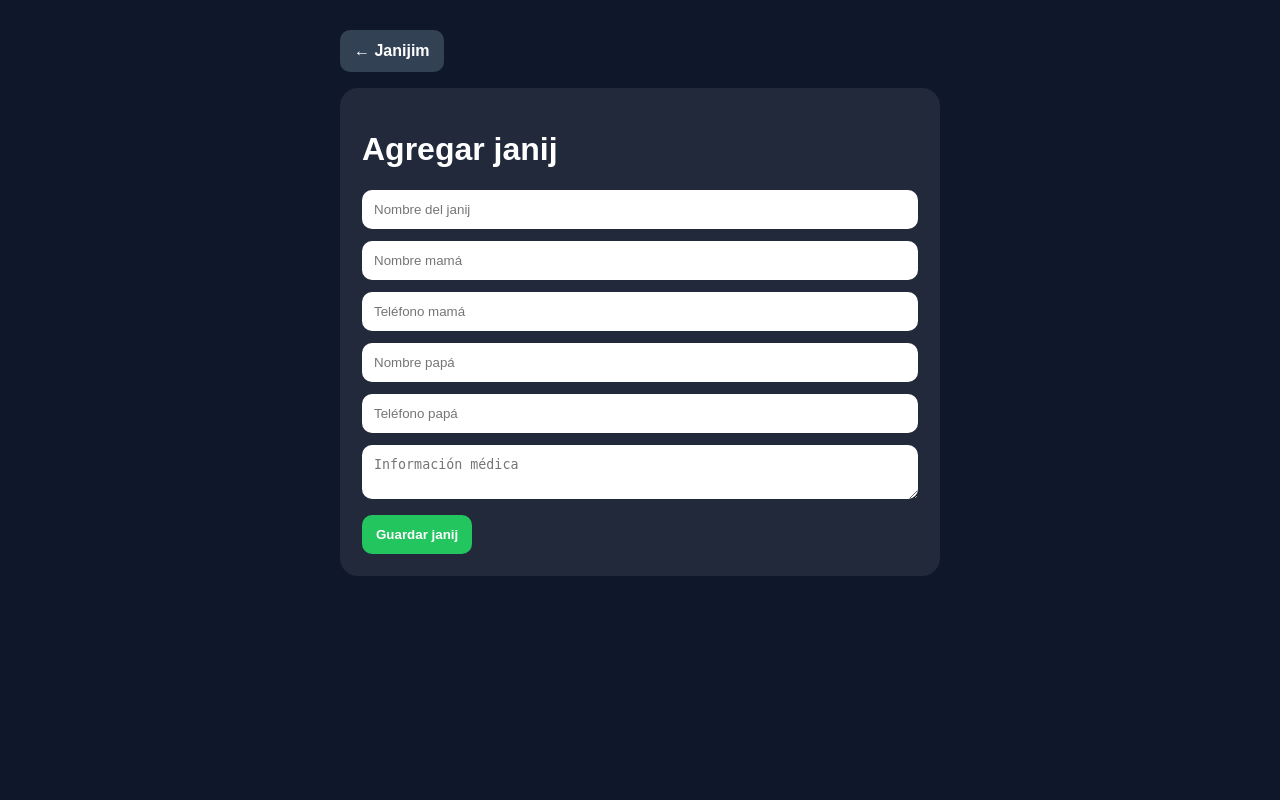
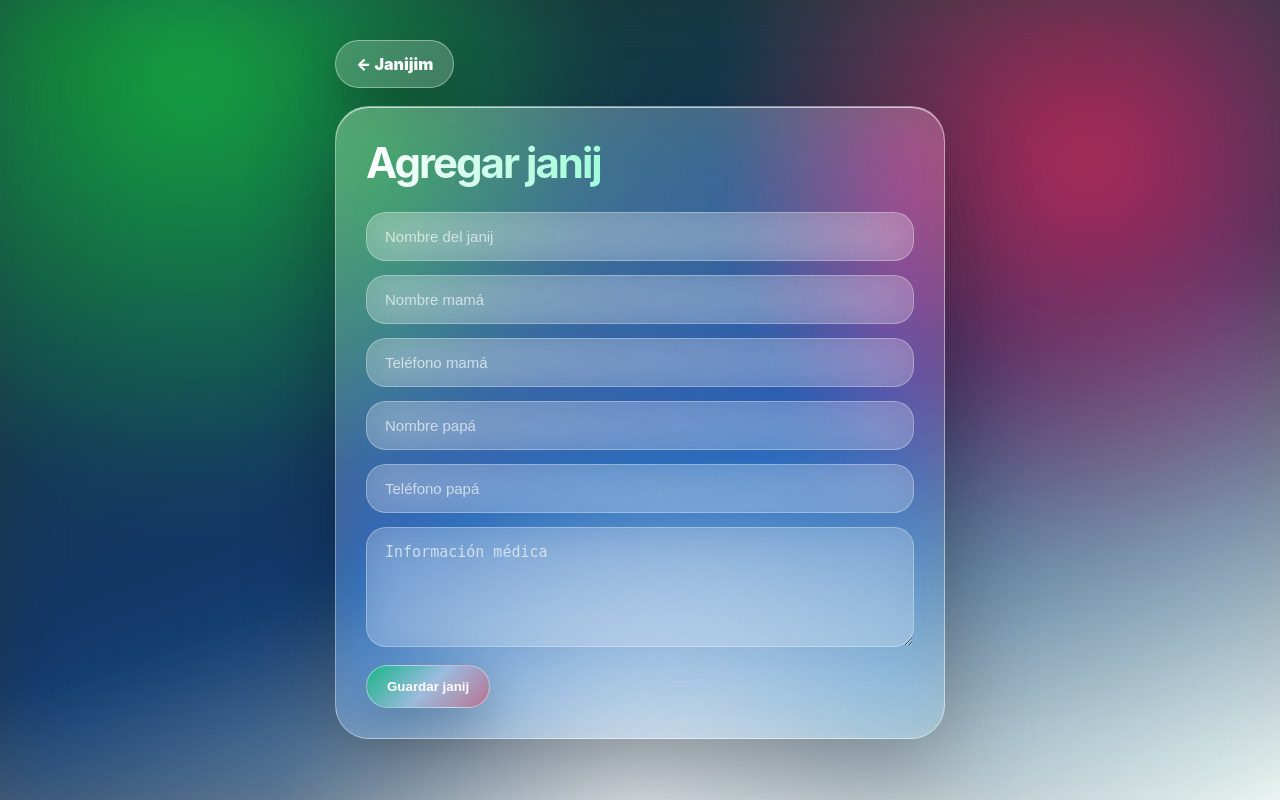
Before and after one commit to rashimshivteisrael-rgb/ShivteApp, a Django app: template templates/agregar_janij_general.html in a window 1280 px wide. Run offline with Django 4.2, Linux system fonts and the light colour scheme; the template is opened without the code that fills it, so the values that code supplies are empty.

Commit message:
version 034

```diff
--- a/templates/agregar_janij_general.html
+++ b/templates/agregar_janij_general.html
@@ -4,12 +4,201 @@
 <meta charset="UTF-8">
 <title>Agregar Janij</title>
 <style>
-body { margin:0; font-family:Arial; background:#0f172a; color:white; }
-.container { max-width:600px; margin:auto; padding:30px 20px; }
-.card { background:rgba(255,255,255,0.08); padding:22px; border-radius:18px; }
-input, textarea { width:100%; padding:12px; margin-bottom:12px; border-radius:10px; border:none; box-sizing:border-box; }
-button, .btn { background:#22c55e; color:white; padding:12px 14px; border:none; border-radius:10px; font-weight:bold; text-decoration:none; display:inline-block; }
-.back { background:#334155; margin-bottom:16px; }
+
+*{
+    box-sizing:border-box;
+}
+
+body{
+    margin:0;
+    min-height:100vh;
+    font-family:-apple-system,BlinkMacSystemFont,"SF Pro Display","Segoe UI",Arial,sans-serif;
+    color:white;
+    overflow-x:hidden;
+
+    background:
+    radial-gradient(circle at 15% 10%, rgba(0,180,90,.65), transparent 32%),
+    radial-gradient(circle at 85% 20%, rgba(210,40,70,.55), transparent 32%),
+    radial-gradient(circle at 50% 100%, rgba(255,255,255,.75), transparent 35%),
+    linear-gradient(160deg,#06251b,#0b2545 55%,#eef7f3);
+}
+
+body::before{
+    content:"";
+    position:fixed;
+    inset:0;
+    background:rgba(255,255,255,.08);
+    backdrop-filter:blur(35px) saturate(180%);
+    pointer-events:none;
+}
+
+.container{
+    position:relative;
+    z-index:1;
+    max-width:650px;
+    margin:auto;
+    padding:40px 20px 60px;
+}
+
+.card{
+
+    background:
+    linear-gradient(
+        145deg,
+        rgba(255,255,255,.30),
+        rgba(255,255,255,.08)
+    );
+
+    border:1px solid rgba(255,255,255,.40);
+
+    border-radius:34px;
+
+    padding:30px;
+
+    backdrop-filter:
+    blur(30px)
+    saturate(200%);
+
+    box-shadow:
+    0 35px 90px rgba(0,0,0,.30),
+    inset 0 1px rgba(255,255,255,.65);
+}
+
+h1{
+
+    margin-top:0;
+    margin-bottom:24px;
+
+    font-size:42px;
+
+    letter-spacing:-2px;
+
+    background:
+    linear-gradient(
+        90deg,
+        white,
+        #8fffd2,
+        white
+    );
+
+    -webkit-background-clip:text;
+    background-clip:text;
+    color:transparent;
+}
+
+input,
+textarea{
+
+    width:100%;
+
+    padding:15px 18px;
+
+    margin-bottom:14px;
+
+    border-radius:20px;
+
+    border:1px solid rgba(255,255,255,.30);
+
+    background:rgba(255,255,255,.18);
+
+    color:white;
+
+    font-size:15px;
+
+    outline:none;
+
+    backdrop-filter:blur(20px);
+
+    transition:.2s ease;
+}
+
+input:focus,
+textarea:focus{
+
+    background:rgba(255,255,255,.26);
+
+    box-shadow:
+    0 0 30px rgba(0,255,170,.20);
+}
+
+input::placeholder,
+textarea::placeholder{
+    color:rgba(255,255,255,.65);
+}
+
+textarea{
+    min-height:120px;
+    resize:vertical;
+}
+
+button,
+.btn{
+
+    display:inline-block;
+
+    padding:13px 20px;
+
+    border:none;
+
+    border-radius:999px;
+
+    text-decoration:none;
+
+    font-weight:900;
+
+    color:white;
+
+    cursor:pointer;
+
+    background:
+    linear-gradient(
+        135deg,
+        rgba(0,200,110,.70),
+        rgba(255,255,255,.20),
+        rgba(210,40,70,.50)
+    );
+
+    border:1px solid rgba(255,255,255,.40);
+
+    backdrop-filter:blur(20px);
+
+    box-shadow:
+    0 18px 45px rgba(0,0,0,.22);
+
+    transition:.25s ease;
+}
+
+button:hover,
+.btn:hover{
+
+    transform:
+    translateY(-3px)
+    scale(1.03);
+}
+
+.back{
+
+    margin-bottom:18px;
+
+    background:
+    rgba(255,255,255,.20);
+}
+
+@media(max-width:700px){
+
+    .container{
+        padding:30px 16px 50px;
+    }
+
+    h1{
+        font-size:36px;
+    }
+
+    .card{
+        padding:22px;
+    }
+}
+
 </style>
 </head>
 <body>
```
